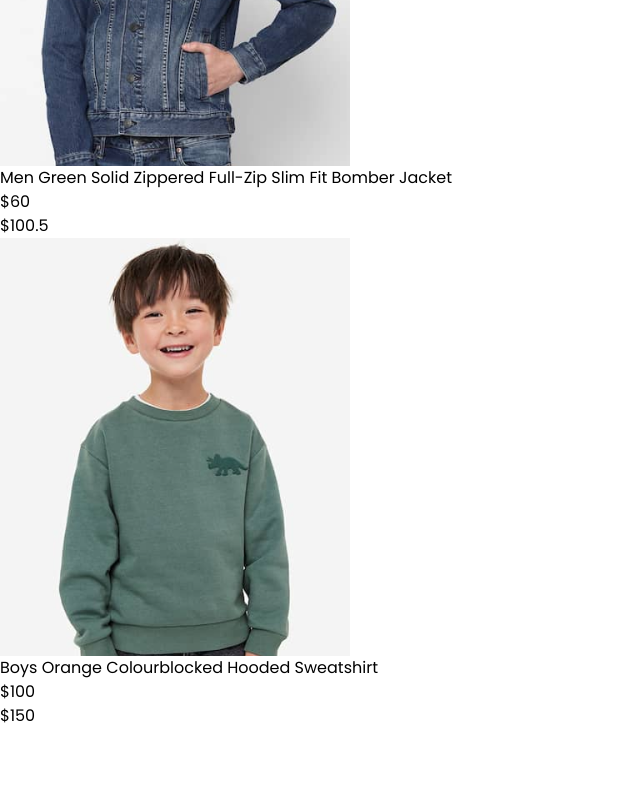
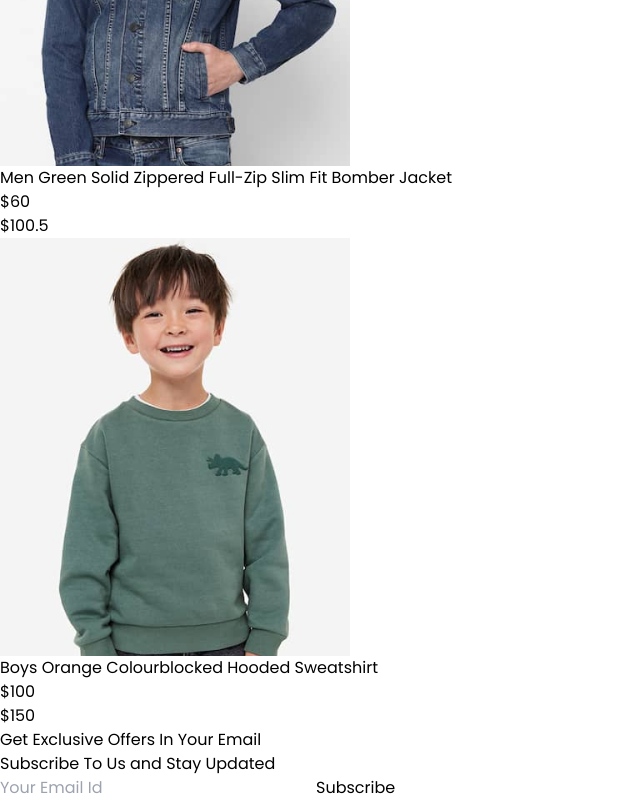
Before and after one commit to khanalgaurav/Ecommerce, a React (Vite) app: page / in a window 1280 px wide. Shown: the part 7109-7909 px from the top of the page, without its empty margins (0-640 px from the left). Before the commit the page ends 7837 px from the top, so only its background shows below. Built offline with nearby package versions, Linux system fonts and the light colour scheme.

Commit message:
subscribe banner updated

```diff
--- a/src/components/ExclusiveBanner/ExclusiveBanner.jsx
+++ b/src/components/ExclusiveBanner/ExclusiveBanner.jsx
@@ -2,7 +2,7 @@ import React from 'react'
 import exclusiveImage from '../assets/exclusive_image.png'
 function ExclusiveBanner() {
   return (
-    <div className='mt-20 md:flex h-fit md:w-fit w-screen rounded-xl bg-gradient-to-l from-white to-pink-200 md:mx-32 mb-10'>
+    <div className='mt-20 md:flex h-fit md:w-fit w-screen rounded-xl bg-gradient-to-l from-white to-red-200 md:mx-32 mb-10'>
         <div className='md:flex md:flex-row flex flex-col  px-10 pt-10 pb-5'>
             <div className='h-[50vh] overflow-hidden border-b border-red-600'>
               <img src={exclusiveImage} alt="Exclusive Banner Image"/>
--- a/src/components/Hero/Hero.jsx
+++ b/src/components/Hero/Hero.jsx
@@ -12,7 +12,7 @@ function Hero() {
         </div>
       </div>
 
-      <div className='p-14 h-screen md:block md:flex hidden'>
+      <div className='p-14 h-screen lg:flex hidden'>
         <img src={hero} alt="hero image"/>
       </div>
     </div>
--- a/src/components/ItemCard/ItemCard.jsx
+++ b/src/components/ItemCard/ItemCard.jsx
@@ -4,7 +4,7 @@ import p2 from '../assets/product_2.png'
 function ItemCard({image,id,new_price,old_price,name}) {
   return (
     <div>
-        <div className='border rounded-xl overflow-hidden border-slate-600 w-[300px] pb-1'>
+        <div className='rounded-xl overflow-hidden shadow-lg w-[300px] pb-1'>
             <img className='' src={image} alt={id} />
             <p className='text-base mt-2 pl-3'>{name}</p>
             <div className='flex gap-5 align-middle items-center mt-2 p-3 '>
--- a/src/components/NewCollection/NewCollection.jsx
+++ b/src/components/NewCollection/NewCollection.jsx
@@ -6,9 +6,9 @@ function NewCollection() {
     <div className=' mt-20 pt-10'>
         <div className='w-screen text-center text-3xl'>
             <p>New Collections</p>
-            <hr className='w-[200px] mt-3 relative left-[50%] translate-x-[-50%] bg-black h-1 rounded-3xl z-[-1]'></hr>
+            <hr className='w-[200px] mt-3 relative left-[50%] translate-x-[-50%] bg-red-600 h-1 rounded-3xl z-[-1]'></hr>
         </div>
-        <div className='md:flex md:flex-row md:flex-wrap flex flex-col gap-5 justify-center items-center mt-10'>
+        <div className='md:flex md:flex-row md:flex-wrap flex flex-col gap-10 justify-center items-center mt-10'>
             {new_collection.map((item,i)=>{
                 const {id,name,image,new_price,old_price}=item;
                 return <ItemCard name={name} id={id} key={i} image={image} new_price={new_price} old_price={old_price} />
--- a/src/components/Popular/Popular.jsx
+++ b/src/components/Popular/Popular.jsx
@@ -7,10 +7,10 @@ function Popular() {
         <div className='md:h-screen h-fit md:flex justify-center flex-col'>
             <div className='w-screen text-center text-3xl'>
                 <p>POPULAR IN Ha WEMEN</p>
-                <hr className='w-[200px] mt-3 relative left-[50%] translate-x-[-50%] bg-black h-1 rounded-3xl z-[-1]'></hr>
+                <hr className='w-[200px] mt-3 relative left-[50%] translate-x-[-50%] bg-red-600 h-1 rounded-3xl z-[-1]'></hr>
             </div>
 
-            <div className='md:flex md:flex-row flex flex-col gap-5 justify-center items-center mt-10'>
+            <div className='md:flex md:flex-row flex flex-wrap flex-col gap-10 justify-center items-center mt-10'>
                 {data_product.map((item,i)=>{
                     const {id,name,image,new_price,old_price}=item;
                     return (<ItemCard key={i} id={id} image={image} name={name} new_price={new_price} old_price={old_price}/>);
--- /dev/null
+++ b/src/components/SubscribeBanner/SubscribeBanner.jsx
@@ -0,0 +1,18 @@
+import React from 'react'
+
+function SubscribeBanner() {
+  return (
+    <div className="mt-20 md:flex justify-center h-fit md:w-full w-screen mb-10">
+        <div className='h-fit w-full rounded-xl bg-gradient-to-r from-white to-red-200 mx-32 py-20 text-center  flex flex-col items-center justify-center'>
+            <h1 className='md:text-5xl text-4xl'>Get Exclusive Offers In Your Email</h1>
+            <p className='text-xl mb-5'>Subscribe To Us and Stay Updated</p>
+            <form action="" className='border border-black rounded-3xl w-fit '>
+                <input className='md:w-80 w-60 text-sm bg-transparent outline-none px-4' type="email" placeholder='Your Email Id' />
+                <button className='rounded-3xl px-4 py-2 bg-red-600 hover:bg-red-500'>Subscribe</button>
+            </form>
+        </div>
+    </div>
+  )
+}
+
+export default SubscribeBanner
--- a/src/pages/Shop.jsx
+++ b/src/pages/Shop.jsx
@@ -3,6 +3,7 @@ import Hero from '../components/Hero/Hero'
 import Popular from '../components/Popular/Popular'
 import ExclusiveBanner from '../components/ExclusiveBanner/ExclusiveBanner'
 import NewCollection from '../components/NewCollection/NewCollection'
+import SubscribeBanner from '../components/SubscribeBanner/SubscribeBanner'
 
 function shop() {
   return (
@@ -11,6 +12,7 @@ function shop() {
       <Popular/>
       <ExclusiveBanner/>
       <NewCollection/>
+      <SubscribeBanner/>
     </>
   )
 }
```
